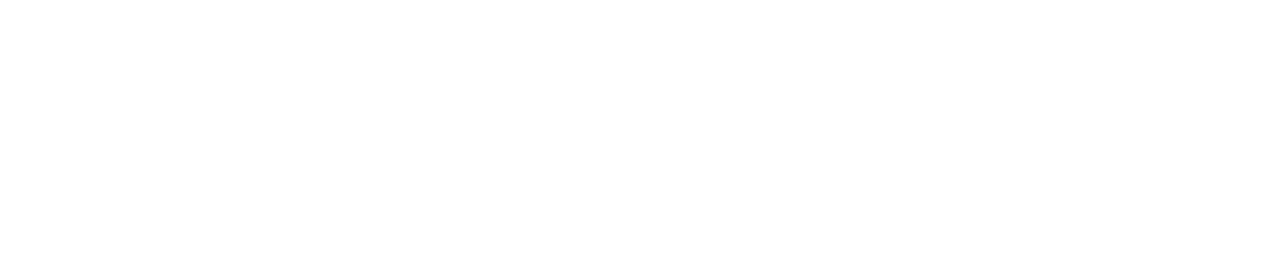
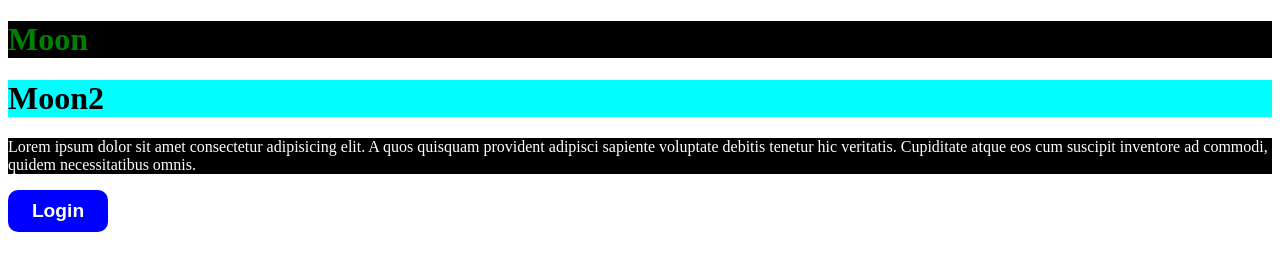
Before and after one commit to iCET-108-109/2024-06-09, a plain HTML site: page index.html in a window 1280 px wide. Drawn offline with Linux system fonts and the light colour scheme.

Commit message:
selectors

```diff
--- /dev/null
+++ b/css/style.css
@@ -0,0 +1,38 @@
+#heading{
+    background-color: black;
+    color: green;
+}
+.odd{
+    background-color: black;
+    color: white;
+}
+.even{
+    background-color: green;
+    color: white;
+}
+
+#heading2{
+    background-color: aqua;
+    color: black;
+}
+
+.btn-login{
+    background-color: blue;
+    padding: 10px;
+    color: white;
+    font-size: larger;
+    width: 100px;
+    border: none;
+    border-radius: 10px;
+    font-weight: 700;
+    cursor: pointer;
+}
+
+.btn-login:hover{
+    background-color: rgb(14, 14, 120);
+}
+
+.btn-login:active{
+    background-color: rgb(179, 5, 5);
+    border: 1px solid black;
+}
--- a/index.html
+++ b/index.html
@@ -4,8 +4,53 @@
         <meta charset="UTF-8">
         <meta name="viewport" content="width=device-width, initial-scale=1.0">
         <title>Document</title>
+        <link rel="stylesheet" href="css/style.css">
     </head>
     <body>
 
+        <!-- Element selector -->
+        <!-- class selector -->
+        <!-- id selector -->
+        <h1 id="heading">Moon</h1>
+        <h1 id="heading2">Moon2</h1>
+        <p class="odd">Lorem ipsum dolor sit amet consectetur adipisicing
+            elit. A quos
+            quisquam provident adipisci sapiente voluptate debitis tenetur hic
+            veritatis. Cupiditate atque eos cum suscipit inventore ad commodi,
+            quidem necessitatibus omnis.</p>
+
+        <!-- <p class="even">Lorem ipsum dolor sit amet consectetur adipisicing
+            elit. A quos
+            quisquam provident adipisci sapiente voluptate debitis tenetur hic
+            veritatis. Cupiditate atque eos cum suscipit inventore ad commodi,
+            quidem necessitatibus omnis.</p>
+
+        <p class="odd">Lorem ipsum dolor sit amet consectetur adipisicing
+            elit. A quos
+            quisquam provident adipisci sapiente voluptate debitis tenetur hic
+            veritatis. Cupiditate atque eos cum suscipit inventore ad commodi,
+            quidem necessitatibus omnis.</p>
+
+        <p class="even">Lorem ipsum dolor sit amet consectetur adipisicing
+            elit. A quos
+            quisquam provident adipisci sapiente voluptate debitis tenetur hic
+            veritatis. Cupiditate atque eos cum suscipit inventore ad commodi,
+            quidem necessitatibus omnis.</p>
+
+        <p class="odd">Lorem ipsum dolor sit amet consectetur adipisicing
+            elit. A quos
+            quisquam provident adipisci sapiente voluptate debitis tenetur hic
+            veritatis. Cupiditate atque eos cum suscipit inventore ad commodi,
+            quidem necessitatibus omnis.</p>
+
+        <p class="even">Lorem ipsum dolor sit amet consectetur adipisicing
+            elit. A quos
+            quisquam provident adipisci sapiente voluptate debitis tenetur hic
+            veritatis. Cupiditate atque eos cum suscipit inventore ad commodi,
+            quidem necessitatibus omnis.</p> -->
+
+
+        <input class="btn-login" type="button" value="Login">
+
     </body>
 </html>
```
Lines whose indentation alone changed are shown as unchanged.
